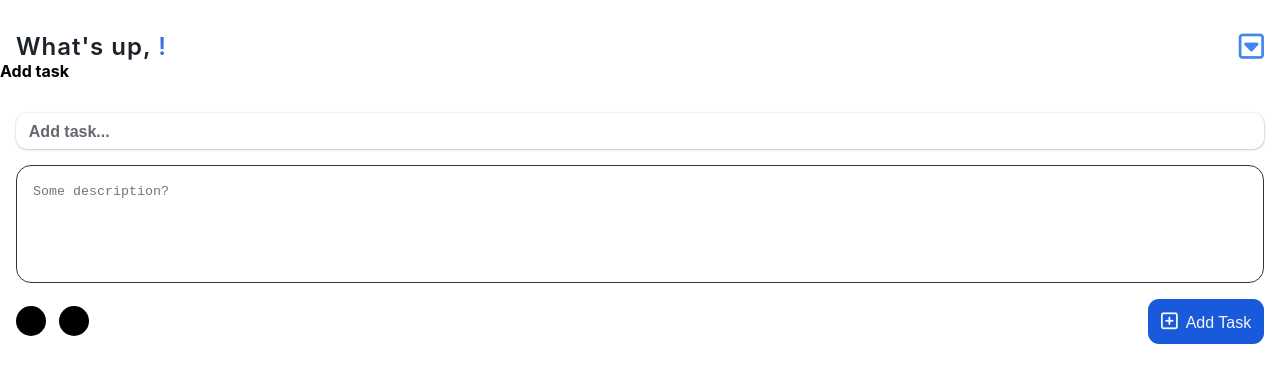
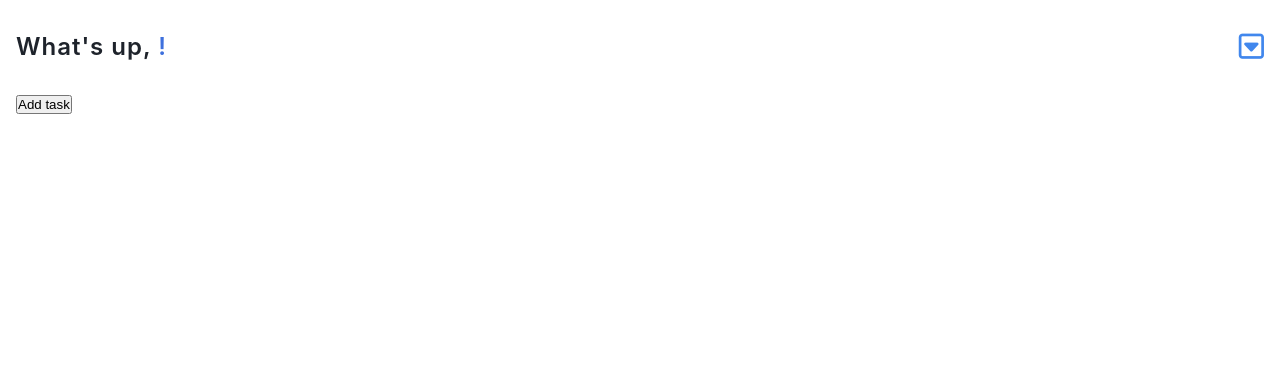
Before and after one commit to mrLuisFer/todolist, a React (Create React App) app: page /home in a window 1280 px wide. Shown: the top 382 px of the page. Built offline with nearby package versions, Linux system fonts and the light colour scheme.

Commit message:
fix: fixing styles for the taskdashboard modal

```diff
--- a/src/components/Modal/Modal.jsx
+++ b/src/components/Modal/Modal.jsx
@@ -1,17 +1,29 @@
 import React from 'react'
 
 import ReactDOM from 'react-dom'
+import { ModalContainer, ModalCloseBtnContainer, ModalContent } from './Modal.styles'
 
 /**
- *
  * @param {JSX.Element | React.FC} component
  * @param {string} elementId
+ * @param {Function} closeFunc
  * @returns JSX.Element
  */
-export default function Modal({ jsxComponent, elementId = '' }) {
+export default function Modal({ jsxComponent, elementId = '', closeFunc }) {
   return (
-    <div>
-      {ReactDOM.createPortal(jsxComponent, document.getElementById(`${elementId}`))}
-    </div>
+    <>
+      {ReactDOM.createPortal(
+        <ModalContainer>
+          <ModalContent>
+            <ModalCloseBtnContainer>
+              <button onClick={closeFunc}>X</button>
+            </ModalCloseBtnContainer>
+            {jsxComponent}
+          </ModalContent>
+        </ModalContainer>,
+
+        document.getElementById(`${elementId}`)
+      )}
+    </>
   )
 }
--- /dev/null
+++ b/src/components/Modal/Modal.styles.js
@@ -0,0 +1,25 @@
+import styled from 'styled-components'
+import { paddingLayout } from 'styles/utils/paddingLayout'
+
+export const ModalContainer = styled.div`
+  position: fixed;
+  top: 0;
+  right: 0;
+  left: 0;
+  bottom: 0;
+  background: rgba(0, 0, 0, 0.3);
+  padding: 2rem;
+`
+
+export const ModalContent = styled.div`
+  background: var(--white);
+  position: relative;
+  display: block;
+  ${paddingLayout()}
+`
+
+export const ModalCloseBtnContainer = styled.div`
+  display: flex;
+  justify-content: flex-end;
+  align-items: center;
+`
--- a/src/components/TaksDashboard/TaskDashboardModal/TaskDashBoardModal.jsx
+++ b/src/components/TaksDashboard/TaskDashboardModal/TaskDashBoardModal.jsx
@@ -3,7 +3,7 @@ import React from 'react'
 import TDAddTaskSection from '../TDAddTaskSection/TDAddTaskSection'
 
 import {
-  TasksDashboardContainer,
+  TasksDashboardModalContainer,
   TDInput,
   TDInputContainer,
   TDTaskDescription,
@@ -13,7 +13,7 @@ import {
 
 export default function TaskDashBoardModal() {
   return (
-    <TasksDashboardContainer>
+    <TasksDashboardModalContainer>
       <TDFullWidth>
         <TDInputContainer>
           <TDInput
@@ -35,6 +35,6 @@ export default function TaskDashBoardModal() {
         </TDTaskDescriptionContainer>
         <TDAddTaskSection />
       </TDFullWidth>
-    </TasksDashboardContainer>
+    </TasksDashboardModalContainer>
   )
 }
--- a/src/components/TaksDashboard/TaskDashboardModal/TaskDashboardModal.styles.js
+++ b/src/components/TaksDashboard/TaskDashboardModal/TaskDashboardModal.styles.js
@@ -2,12 +2,13 @@ import styled from 'styled-components'
 import { borderRadius } from 'styles/utils/borderRadius'
 import { paddingLayout } from 'styles/utils/paddingLayout'
 
-export const TasksDashboardContainer = styled.section`
+export const TasksDashboardModalContainer = styled.section`
   ${paddingLayout()}
 
   display: flex;
   justify-content: space-between;
   align-items: center;
+  background: var(--light-white);
 `
 
 export const TDFullWidth = styled.div`
--- a/src/components/TaksDashboard/TasksDashboard.jsx
+++ b/src/components/TaksDashboard/TasksDashboard.jsx
@@ -1,13 +1,34 @@
 import Modal from 'components/Modal/Modal'
-import React from 'react'
+import React, { useState } from 'react'
 
 import TaskDashBoardModal from './TaskDashboardModal/TaskDashBoardModal'
+import { TasksDashboardContainer } from './TasksDashboard.styles'
 
 export default function TasksDashboard() {
+  const [isModalOpen, setIsModalOpen] = useState(false)
+
+  const handleOpenModal = () => {
+    setIsModalOpen(true)
+  }
+
+  const handleCloseModal = () => {
+    setIsModalOpen(false)
+  }
+
   return (
-    <div>
-      <h1>Add task</h1>
-      <Modal jsxComponent={<TaskDashBoardModal />} elementId='task-modal' />
-    </div>
+    <TasksDashboardContainer>
+      <button type='button' onClick={handleOpenModal}>
+        Add task
+      </button>
+      {isModalOpen ? (
+        <Modal
+          jsxComponent={<TaskDashBoardModal />}
+          elementId='task-modal'
+          closeFunc={handleCloseModal}
+        />
+      ) : (
+        ''
+      )}
+    </TasksDashboardContainer>
   )
 }
--- /dev/null
+++ b/src/components/TaksDashboard/TasksDashboard.styles.js
@@ -0,0 +1,6 @@
+import styled from 'styled-components'
+import { paddingLayout } from 'styles/utils/paddingLayout'
+
+export const TasksDashboardContainer = styled.div`
+  ${paddingLayout()}
+`
--- a/src/index.css
+++ b/src/index.css
@@ -7,6 +7,7 @@
   --dark-purple: #1a508b;
   --purple-blue: #185adb;
   --yellow: #ffc947;
+  --white: #ffffff;
 
   --bg-dark-blue: #0a1931;
 
@@ -37,7 +38,7 @@ body {
     'Cantarell', 'Fira Sans', 'Droid Sans', 'Helvetica Neue', sans-serif;
   -webkit-font-smoothing: antialiased;
   -moz-osx-font-smoothing: grayscale;
-  background: var(--light-white);
+  background: var(--white);
 }
 
 ol,
```
